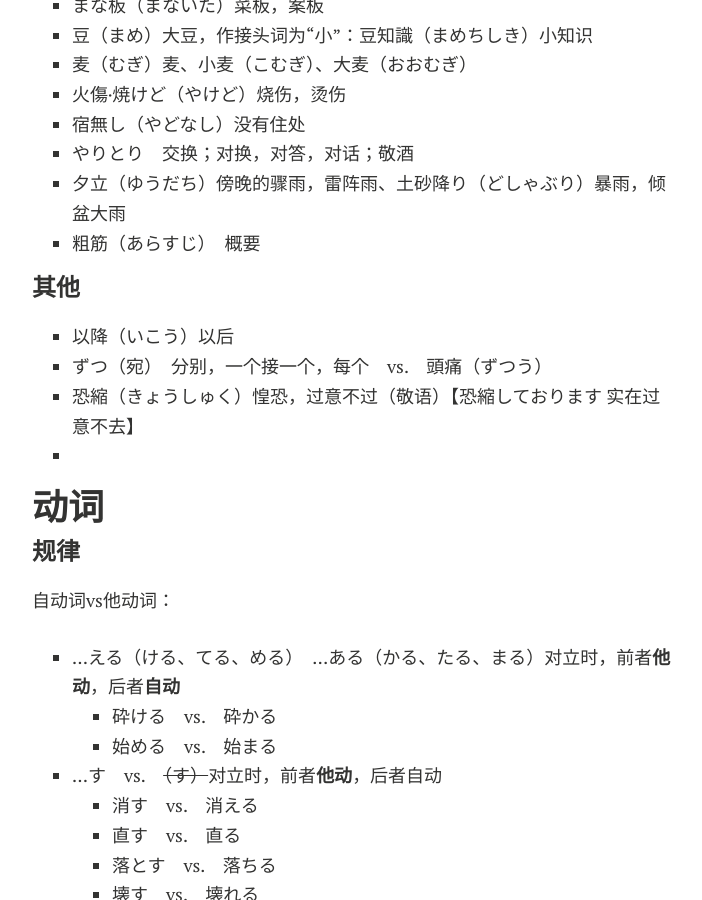
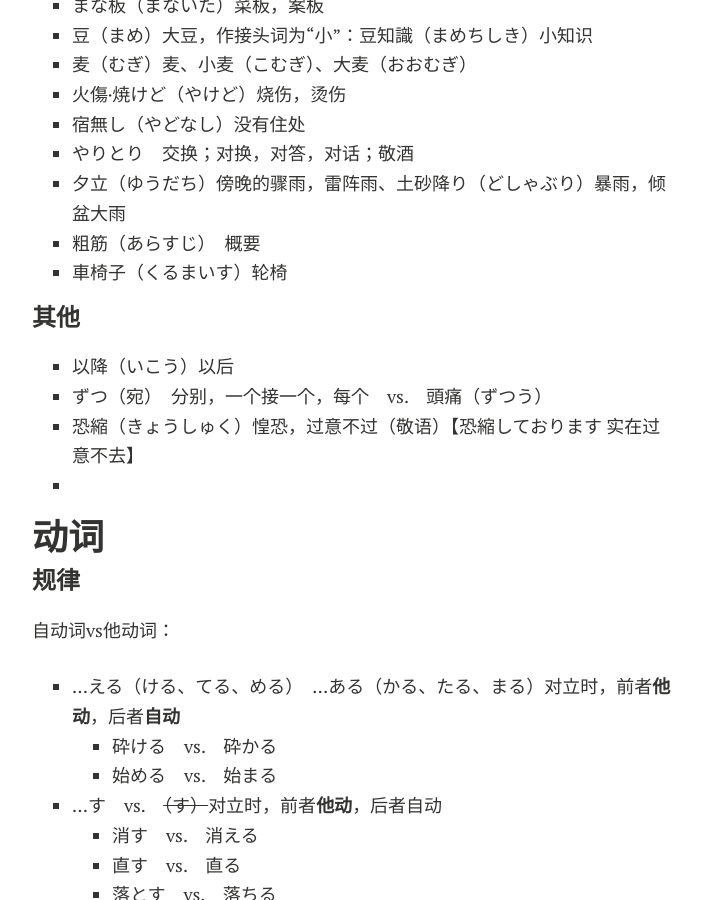
Before and after one commit to Kinnuch/kinnuch.github.io, a Jekyll site: the page built from laim/N3.md, in a window 1280 px wide and 900 px high, scrolled down 14355 px. Shown: the whole window, without its empty margins (288-990 px from the left). Built offline with Jekyll 4.4.1, drawn with Linux system fonts in a browser that asks for light colours; nearby versions of some CDN libraries; comment, search, counter and statistics services are not loaded; a style sheet for code colours, icons or effects is not loaded.

Commit message:
Update N3.md

```diff
--- a/laim/N3.md
+++ b/laim/N3.md
@@ -465,6 +465,7 @@ title: JapaneseN3
 - やりとり　交换；对换，对答，对话；敬酒
 - 夕立（ゆうだち）傍晚的骤雨，雷阵雨、土砂降り（どしゃぶり）暴雨，倾盆大雨
 - 粗筋（あらすじ）　概要
+- 車椅子（くるまいす）轮椅
 
 ### 其他
 
```
